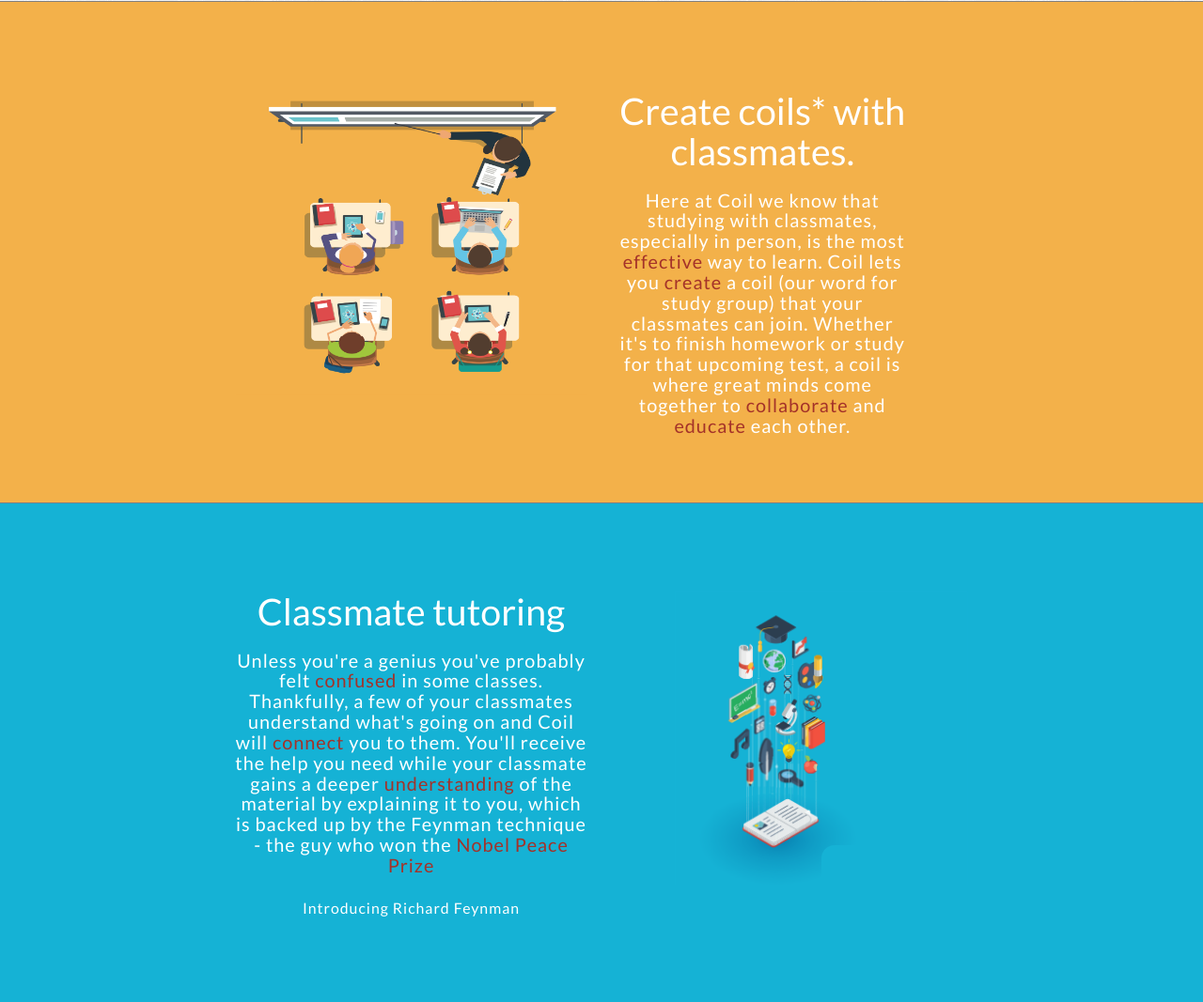
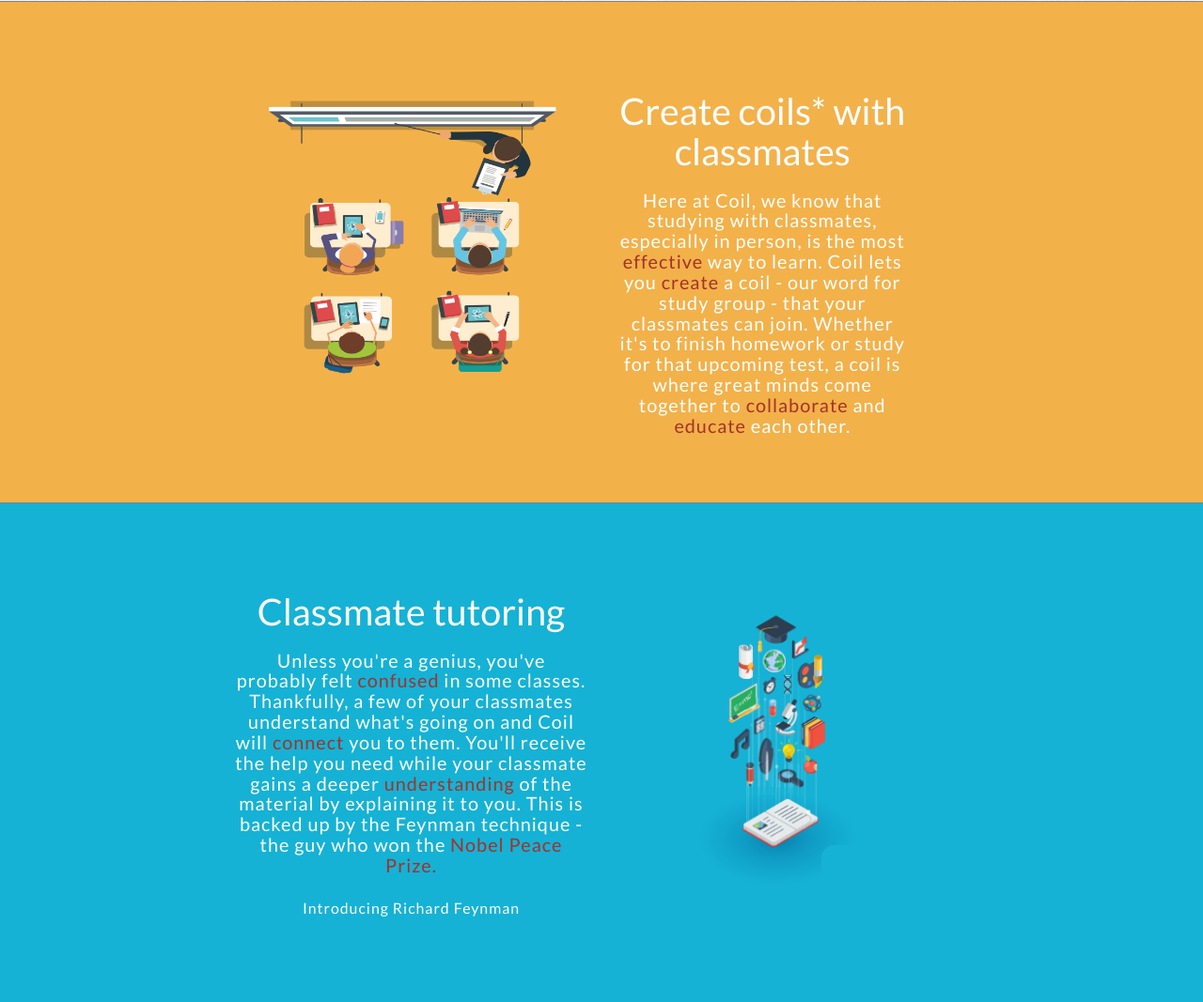
Before and after one commit to NicolasPerl/coil-landing-page-2, a PHP site: page /product.php in a window 1280 px wide; the page is wider, and only the part inside the window is pictured. Shown: the part 1332-2399 px from the top of that part at 94% size. Run offline with PHP 8.4, Linux system fonts and the light colour scheme; some libraries are stand-ins or nearby versions.

Commit message:
content updates

```diff
--- a/product.php
+++ b/product.php
@@ -110,8 +110,8 @@
               </div> <!-- col -->
               <!-- feature description section -->
               <div class="col-sm-6">
-                <h1 class="coil-headline">Create coils* with classmates.</h1>
-                <h3 class="coil-body">Here at Coil we know that studying with classmates, especially in person, is the  most <span class="textColor">effective</span> way to learn.  Coil lets you <span class="textColor">create</span> a coil (our word for study group) that your classmates can join.  Whether it's to finish homework or study for that upcoming test, a coil is where great minds come together to <span class="textColor">collaborate</span> and <span class="textColor">educate</span> each other.</h3>
+                <h1 class="coil-headline">Create coils* with classmates</h1>
+                <h3 class="coil-body">Here at Coil, we know that studying with classmates, especially in person, is the  most <span class="textColor">effective</span> way to learn.  <!-- review sentence --> Coil lets you <span class="textColor">create</span> a coil - our word for study group - that your classmates can join.  Whether it's to finish homework or study for that upcoming test, a coil is where great minds come together to <span class="textColor">collaborate</span> and <span class="textColor">educate</span> each other.</h3>
               </div> <!-- col -->
             </div> <!-- row 5 -->
 
@@ -121,8 +121,8 @@
               </div> <!-- col -->
               <!-- feature description section -->
               <div class="col-md-6">
-                <h1 class="coil-headline-xs">Create coils* with classmates.</h1>
-                <h3 class="coil-body-xs">Here at Coil we know that studying with classmates, especially in person, is the  most <span class="textColor">effective</span> way to learn.  Coil lets you <span class="textColor">create</span> a coil (our word for study group) that your classmates can join.  Whether it's to finish homework or study for that upcoming test, a coil is where great minds come together to <span class="textColor">collaborate</span> and <span class="textColor">educate</span> each other.</h3>
+                <h1 class="coil-headline-xs">Create coils* with classmates</h1>
+                <h3 class="coil-body-xs">Here at Coil we know that studying with classmates, especially in person, is the  most <span class="textColor">effective</span> way to learn.  Coil lets you <span class="textColor">create</span> a coil - our word for study group - that your classmates can join.  Whether it's to finish homework or study for that upcoming test, a coil is where great minds come together to <span class="textColor">collaborate</span> and <span class="textColor">educate</span> each other.</h3>
               </div> <!-- col -->
             </div> <!-- row 5 -->
 
@@ -132,7 +132,7 @@
               <div class="tutor-background">
                 <div class="col-sm-6">
                   <h1 class="tutoring-headline">Classmate tutoring</h1>
-                  <h3 class="tutoring-body">Unless you're a genius you've probably felt <span class="textColor">confused</span> in some classes. Thankfully, a few of your classmates understand what's going on and Coil will <span class="textColor">connect</span> you to them. You'll receive the help you need while your classmate gains a deeper <span class="textColor">understanding</span> of the material by explaining it to you, which is backed up by the Feynman technique - the guy who won the <span class="textColor">Nobel Peace Prize</span><br><br> <span class="feynmanLink"> <a href="windows/proof.php">Introducing Richard Feynman</a></span></h3>
+                  <h3 class="tutoring-body">Unless you're a genius, you've probably felt <span class="textColor">confused</span> in some classes. Thankfully, a few of your classmates understand what's going on and Coil will <span class="textColor">connect</span> you to them. You'll receive the help you need while your classmate gains a deeper <span class="textColor">understanding</span> of the material by explaining it to you. This is backed up by the Feynman technique - <!-- the winner of ... --> the guy who won the <span class="textColor">Nobel Peace Prize.</span><br><br> <span class="feynmanLink"> <a href="windows/proof.php">Introducing Richard Feynman</a></span></h3>
                 </div> <!-- col -->
               </div>
               <div class="col-sm-6">
@@ -148,7 +148,7 @@
 
             <div class="col-md-6">
               <h1 class="tutoring-headline-xs">Classmate tutoring</h1>
-              <h3 class="tutoring-body-xs">Unless you're a genius you've probably felt <span class="textColor">confused</span> in some classes. Thankfully, a few of your classmates understand what's going on. And Coil will <span class="textColor">connect</span> you to them. You'll receive the help you need while  your classmate gains a deeper <span class="textColor">understanding</span> of the material by explaining it to you, which is backed up by the Feynman technique - the guy who won the <span class="textColor">Nobel Peace Prize</span><br><br> <span class="feynmanLink"> <a href="windows/proof.php">Introducing Richard Feynman</a></span></h3>
+              <h3 class="tutoring-body-xs">Unless you're a genius, you've probably felt <span class="textColor">confused</span> in some classes. Thankfully, a few of your classmates understand what's going on. And Coil will <span class="textColor">connect</span> you to them. You'll receive the help you need while  your classmate gains a deeper <span class="textColor">understanding</span> of the material by explaining it to you. This is backed up by the Feynman technique - the guy who won the <span class="textColor">Nobel Peace Prize</span><br><br> <span class="feynmanLink"> <a href="windows/proof.php">Introducing Richard Feynman</a></span></h3>
             </div> <!-- col -->
 
           </div> <!-- row 6 -->
@@ -161,7 +161,7 @@
 
             <div class="col-sm-6">
               <h1 class="leaderboard-headline">Gurus</h1>
-              <h3 class="leaderboard-body">Guru's are students who provide help  to their classmates and rise to the top of the leaderboard. Students earn points by collaborating in study groups, explaining topics to classmates, and contributing to the classroom discussion. The professor will have access to the leaderboard so he'll see if you really went the extra mile!<br><br> <span class="gurusPage"> <a href="windows/index.html">See how to earn the most points</a></span></h3>
+              <h3 class="leaderboard-body">Gurus are students who provide help  to their classmates and rise to the top of the leaderboard. Students earn points by collaborating in study groups, explaining topics to classmates, and contributing to the classroom discussion. The professor will have access to the leaderboard so he'll see if you really went the extra mile!<br><br> <span class="gurusPage"> <a href="windows/index.html">See how to earn the most points</a></span></h3>
             </div> <!-- col -->
           </div> <!-- row 7 -->
 
@@ -179,15 +179,15 @@
           <!--Chit Chat-->
           <div class="row row8 text-center hidden-xs">
             <div class="col-md-12">
-              <h1 class="chit-chat-headline">Collaborate with classmates at any time.</h1>
-              <h3 class="chit-chat-body">Coil enables students to ask questions and get answers from classmates or the professor. Our users see a reduction<br>in internal email and an increase in collaboration, which helps them enjoy a more pleasant and <br>productive school semester. Here at Coil we know no question is a dumb question but just in case, you can post anonymously. </h3>
+              <h1 class="chit-chat-headline">Collaborate with classmates at any time</h1>
+              <h3 class="chit-chat-body">Coil enables students to ask questions and get answers from classmates or professors. Our users see a reduction<br>in internal email and an increase in collaboration, which helps them enjoy a more pleasant and <br>productive semester. Here at Coil, we know that no question is a dumb question but just in case, you can post anonymously. </h3>
               <img id="chit-chat-image" src="/images/upload.png">
               <img id="qa-image" src="/images/qa.png">
             </div>
           </div>
           <div class="row row8-xs text-center visible-xs hidden-sm hidden-md hidden-lg">
             <h1 class="chit-chat-headline-xs">Collaborate with classmates at any time.</h1>
-            <h3 class="chit-chat-body-xs">Coil enables students to ask questions and get answers from classmates or the professor, and send pictures, videos, or files. We all know no question is a dumb question but just in case, you can post anonymously. </h3>
+            <h3 class="chit-chat-body-xs">Coil enables students to ask questions and get answers from classmates or professors. Our users see a reduction<br>in internal email and an increase in collaboration, which helps them enjoy a more pleasant and <br>productive semester. Here at Coil, we know that no question is a dumb question but just in case, you can post anonymously. </h3>
             <img id="chit-chat-image-xs" src="/images/upload.png">
             <img id="qa-image-xs" src="/images/qa.png">
           </div>
```
Also changed, not shown: images/diploma.png (deleted).
